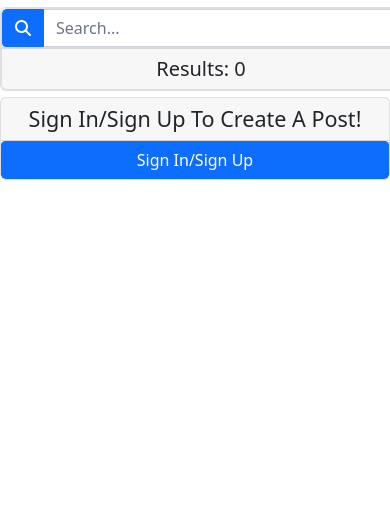
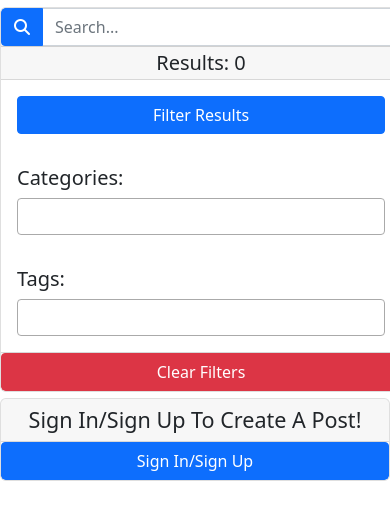
Before and after one commit to lukebinmore/Guild-Of-Geeks, a Django app: page / in a window 390 px wide; the page is wider, and only the part inside the window is pictured. Shown: the part 39-559 px from the top of that part. Run offline with Django 3.2, Linux system fonts and the light colour scheme; data that the repository does not hold is empty; some libraries are stand-ins or nearby versions.

Commit message:
Update - Added Basic Results Filtering

```diff
--- a/forum/forms.py
+++ b/forum/forms.py
@@ -98,3 +98,22 @@ class ProfileForm(forms.ModelForm):
                 }
             ),
         }
+
+class FilterForm(forms.Form):
+    categories = forms.ModelChoiceField(
+        required=False,
+        queryset=models.Category.objects.all(),
+        widget=forms.SelectMultiple(
+            attrs={
+                'class': 'form-select select2'
+        })
+    )
+
+    tags = forms.ModelChoiceField(
+        required=False,
+        queryset=models.Tag.objects.all(),
+        widget=forms.SelectMultiple(
+            attrs={
+                'class': 'form-select select2'
+        })
+    )
--- a/forum/templates/forum/filters.html
+++ b/forum/templates/forum/filters.html
@@ -1,5 +1,30 @@
-<div class="card rounded-corner">
-    <div class="card-body p-0">
-        {% include "forum/search.html" %}
+<form method="GET" class="card rounded-corner">
+    {% csrf_token %}
+    <div class="card-header p-0">
+        <div class="input-group card-header p-0">
+            <button type="submit" class="btn btn-primary input-group-text">
+                <i class="fas fa-search"></i>
+            </button>
+            <input type="text" name="q" placeholder="Search..." class="form-control rounded-corner-te">
+        </div>
+        <div class="text-center py-1">
+            <h5 class="card-text">Results: {{ post_count }}</h5>
+        </div>
     </div>
-</div>
+    <div class="card-body">
+        <button type="submit" class="btn btn-primary w-100">Filter Results</button>
+    </div>
+    <div class="card-body">
+        <h5>Categories:</h5>
+        {{ filters.categories }}
+    </div>
+    <div class="card-body">
+        <h5>Tags:</h5>
+        {{ filters.tags }}
+    </div>
+    {% if q == None %}
+    <div class="card-footer p-0">
+        <a href="{% url 'index' %}" class="btn btn-danger w-100">Clear Filters</a>
+    </div>
+    {% endif %}
+</form>
--- a/forum/templates/forum/index.html
+++ b/forum/templates/forum/index.html
@@ -13,14 +13,14 @@
 {% endif %}
 
 <div class="container_fluid row">
-    <div class="col-0 col-sm-2 pe-0">
+    <div class="col-0 col-sm-3 pe-0">
         {% include 'forum/filters.html' %}
     </div>
-    <div class="col-12 col-sm-8">
+    <div class="col-12 col-sm-6">
         {% include "forum/createnewpost.html" %}
         {% include "forum/postlist.html" %}
     </div>
-    <div class="col-0 col-sm-2 ps-0"></div>
+    <div class="col-0 col-sm-3 ps-0"></div>
 </div>
 
 {% endblock %}
--- a/forum/templates/forum/search.html
+++ /dev/null
@@ -1,11 +0,0 @@
-<div class="card rounded-corner mt-0">
-    <form method="GET" class="input-group card-header p-0">
-        <button type="submit" class="btn btn-primary input-group-text">
-            <i class="fas fa-search"></i>
-        </button>
-        <input type="text" name="q" placeholder="Search..." class="form-control rounded-corner-te">
-    </form>
-    <div class="card-footer text-center">
-        <h5 class="card-text">Results: {{ post_count }}</h5>
-    </div>
-</div>
--- a/forum/views.py
+++ b/forum/views.py
@@ -10,21 +10,19 @@ from . import forms
 class Index(generic.ListView):
     model = models.Post
     template_name = 'forum/index.html'
-    paginate_by = 2
+    paginate_by = 5
 
     def get_context_data(self, **kwargs):
         context = super(Index, self).get_context_data(**kwargs)
-        context['categories'] = models.Category.objects.all()
-        context['tags'] = models.Tag.objects.all()
+        context['filters'] = forms.FilterForm(self.request.GET)
         context['user_form'] = forms.UserForm()
         context['post_count'] = self.object_list.count
         return context
 
     def get_queryset(self):
         query = self.request.GET.get('q')
-        if query == None:
-            query = ''
-
+        categories = self.request.GET.get('categories')
+        tags = self.request.GET.get('tags')
         object_list = models.Post.objects.all()
 
         if self.request.user.is_authenticated:
@@ -34,10 +32,21 @@ class Index(generic.ListView):
         else:
             object_list = object_list.filter(status=1)
 
-        object_list = object_list.filter(
-            Q(title__icontains=query) |
-            Q(author__username__icontains=query)
-        )
+        if query != None:
+            object_list = object_list.filter(
+                Q(title__icontains=query) |
+                Q(author__username__icontains=query)
+            )
+
+        if categories != None:
+            object_list = object_list.filter(
+                Q(category__id__in=categories)
+            )
+
+        if tags != None:
+            object_list = object_list.filter(
+                Q(tags__id__in=tags)
+            )
         return object_list
 
 class PostView(View):
```
